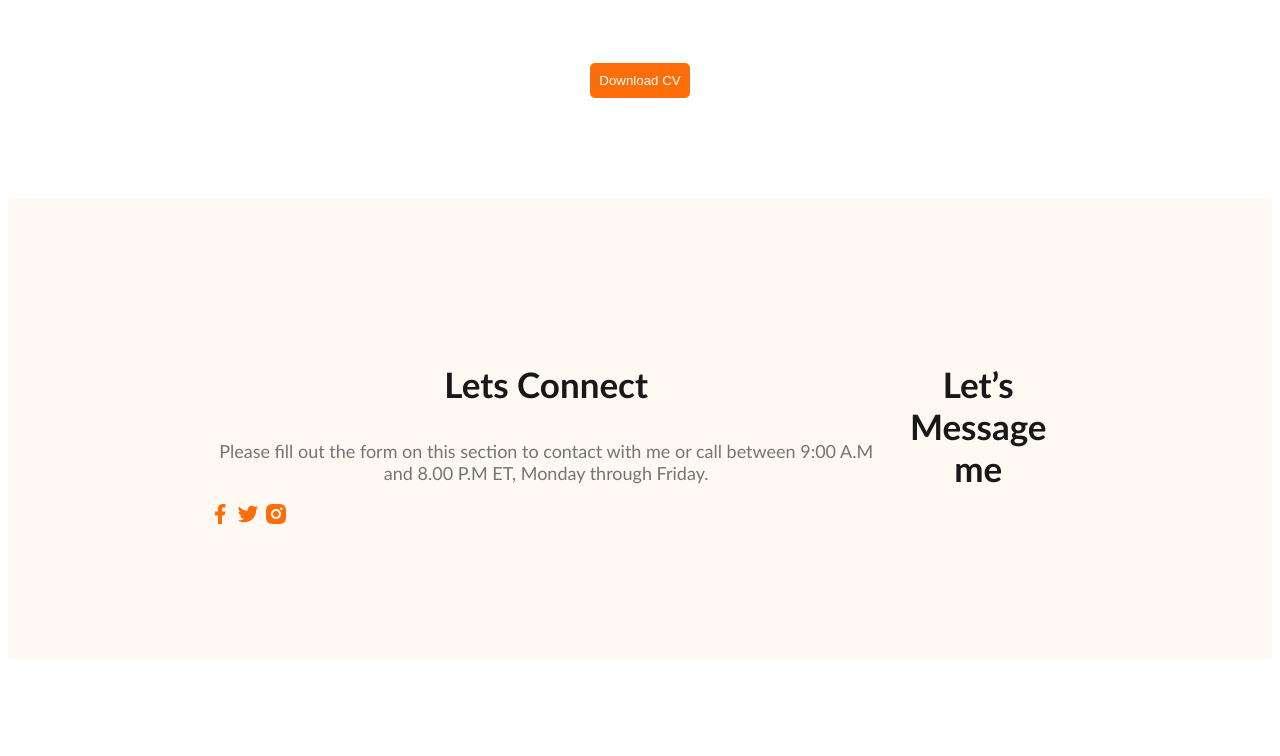
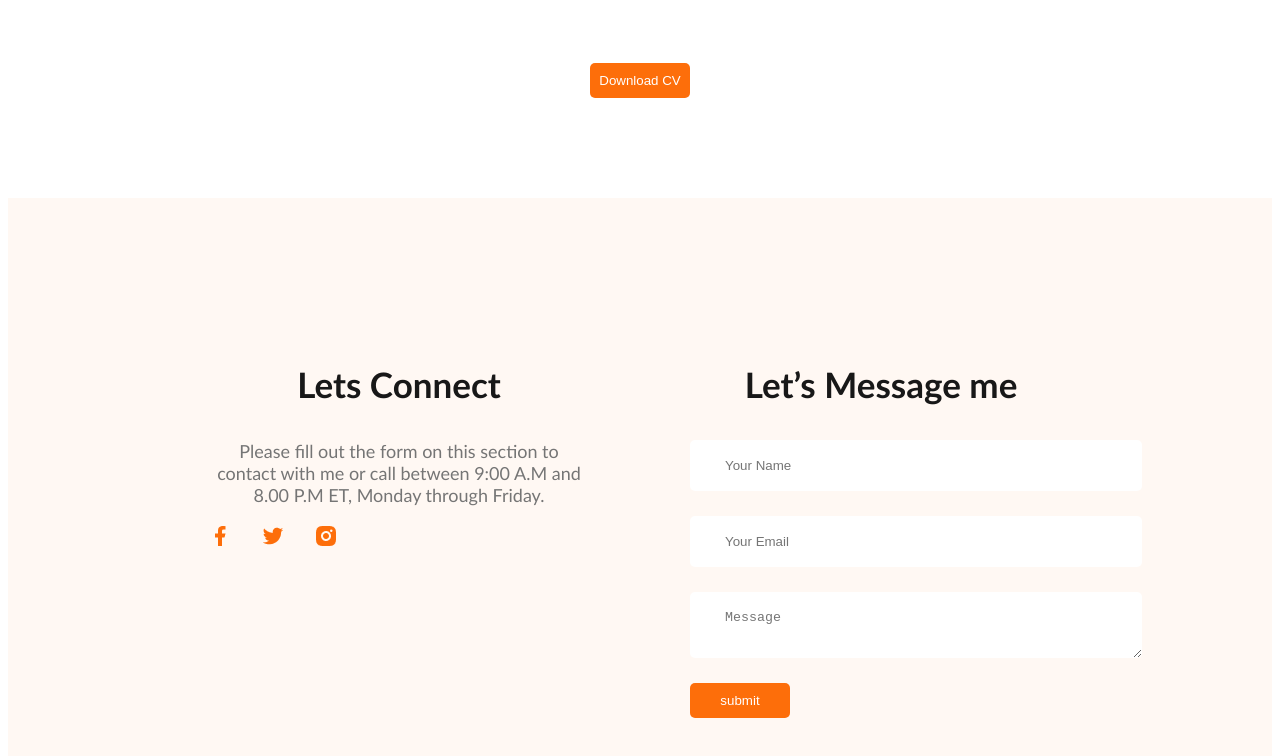
Before and after one commit to raihan-naime/webdeveloper-portfolio1, a plain HTML site: page index.html in a window 1280 px wide. Shown: the part 2988-3744 px from the top of the page. Before the commit the page ends 3655 px from the top, so only its background shows below. Drawn offline with Linux system fonts and the light colour scheme.

Commit message:
finished the footer section with form section

```diff
--- a/index.html
+++ b/index.html
@@ -151,6 +151,12 @@
         </div>
         <div class="footer-column">
             <h3 class="section-title">Let’s Message me</h3>
+            <form class="contact" action="">
+                <input type="text" placeholder="Your Name">
+                <input type="email" name="" placeholder="Your Email" id="">
+                <textarea name="" placeholder="Message" id=""></textarea>
+                <input type="submit" class="btn-primary" value="submit">
+            </form>
         </div>
     </footer>
 </body>
--- a/styles/portfolio.css
+++ b/styles/portfolio.css
@@ -173,7 +173,24 @@ main section{
 /* footer styles */
 footer{
     display: flex;
+    gap: 100px;
     background: #FFF8F3;
     margin-top: 100px;
     padding: 130px 200px;
 }
+.footer-column{
+    width: 50%;
+}
+.social-links a{
+    margin-right: 25px;
+}
+.contact input[type="text"],.contact input[type="email"],  textarea{
+    display: block;
+    margin-bottom: 25px;
+    padding: 18px 35px;
+    color: #757575;
+    border-radius: 5px;
+    background: #ffffff;
+    border: 0px;
+    width: 100%;
+}
```
